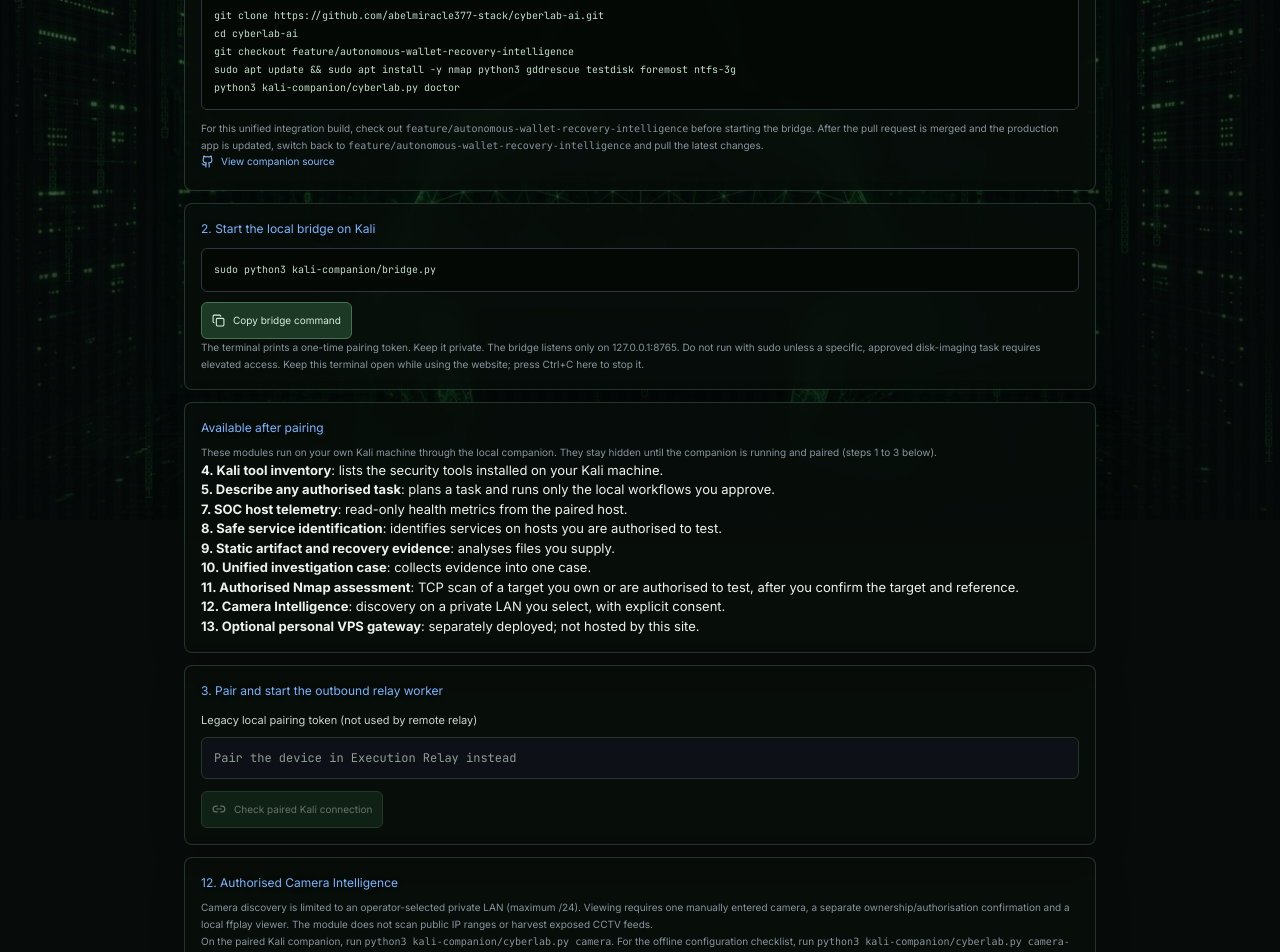
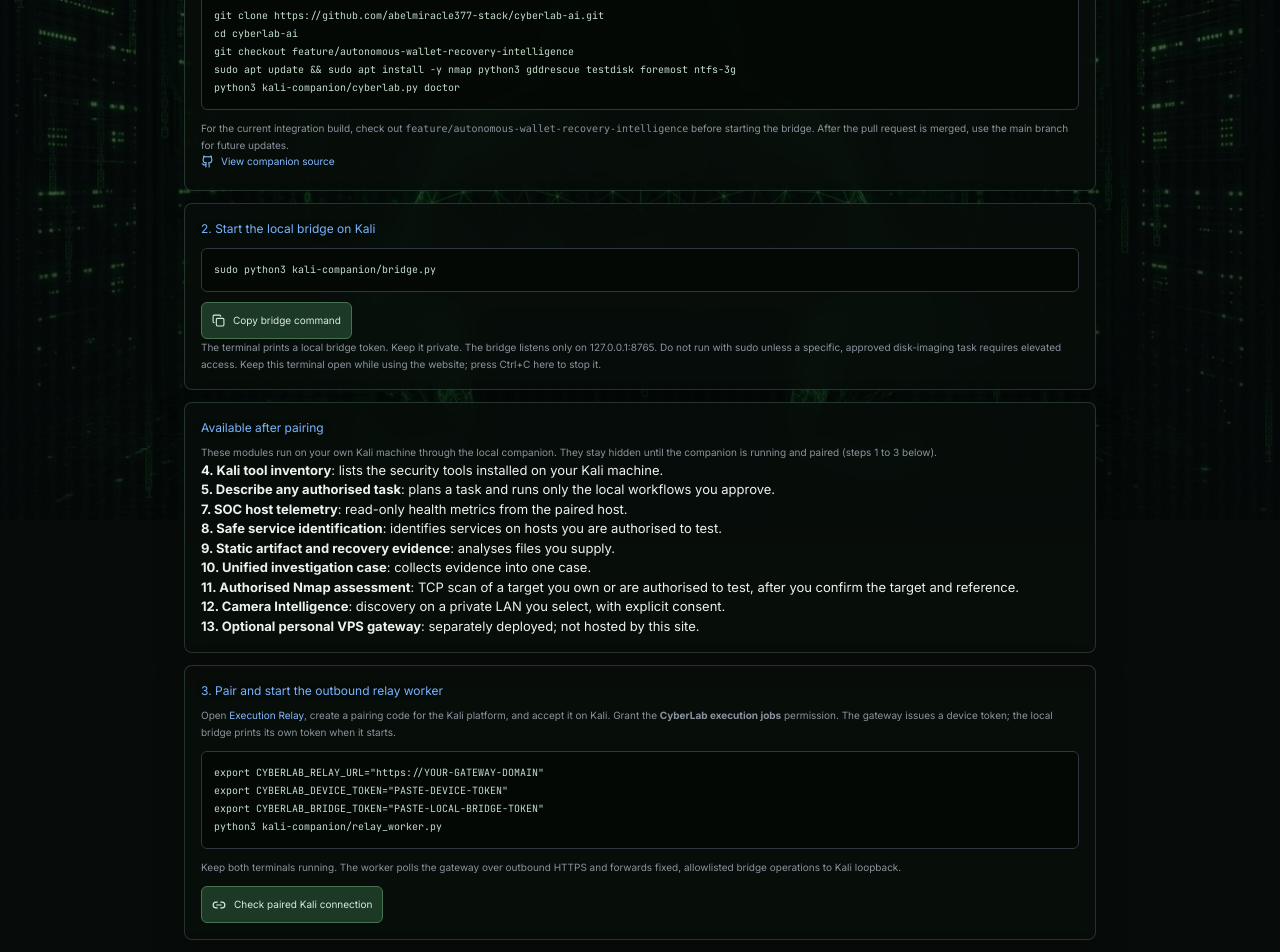
Before and after one commit to abelmiracle377-stack/cyberlab-ai, a Next.js app: page /kali-connection in a window 1280 px wide. Shown: the part 280-1232 px from the top of the page. Built offline with nearby package versions, Linux system fonts and the light colour scheme.

Commit message:
Replace obsolete local-token pairing UI with remote relay setup

```diff
--- a/app/kali-connection/page.tsx
+++ b/app/kali-connection/page.tsx
@@ -236,7 +236,7 @@ cd cyberlab-ai
 git checkout feature/autonomous-wallet-recovery-intelligence
 sudo apt update && sudo apt install -y nmap python3 gddrescue testdisk foremost ntfs-3g
 python3 kali-companion/cyberlab.py doctor`}</pre>
-        <p>For this unified integration build, check out <code>feature/autonomous-wallet-recovery-intelligence</code> before starting the bridge. After the pull request is merged and the production app is updated, switch back to <code>feature/autonomous-wallet-recovery-intelligence</code> and pull the latest changes.</p>
+        <p>For the current integration build, check out <code>feature/autonomous-wallet-recovery-intelligence</code> before starting the bridge. After the pull request is merged, use the main branch for future updates.</p>
         <a href="https://github.com/abelmiracle377-stack/cyberlab-ai/tree/main/kali-companion" target="_blank" rel="noreferrer"><Github size={13}/> View companion source</a>
       </section>
 
@@ -244,7 +244,7 @@ python3 kali-companion/cyberlab.py doctor`}</pre>
         <h2>2. Start the local bridge on Kali</h2>
         <pre>sudo python3 kali-companion/bridge.py</pre>
         <button className="report-download" type="button" onClick={copyCommand}><Copy size={13}/>{copied?"Copied":"Copy bridge command"}</button>
-        <p>The terminal prints a one-time pairing token. Keep it private. The bridge listens only on 127.0.0.1:8765. Do not run with sudo unless a specific, approved disk-imaging task requires elevated access. Keep this terminal open while using the website; press Ctrl+C here to stop it.</p>
+        <p>The terminal prints a local bridge token. Keep it private. The bridge listens only on 127.0.0.1:8765. Do not run with sudo unless a specific, approved disk-imaging task requires elevated access. Keep this terminal open while using the website; press Ctrl+C here to stop it.</p>
       </section>
 
       {!connected&&<section className="kali-panel">
@@ -264,8 +264,11 @@ python3 kali-companion/cyberlab.py doctor`}</pre>
       </section>}
       <section className="kali-panel">
         <h2>3. Pair and start the outbound relay worker</h2>
-        <label className="bridge-label">Legacy local pairing token (not used by remote relay)<input type="password" autoComplete="off" value={token} onChange={e=>{setToken(e.target.value);setConnected(false);sessionStorage.removeItem("cyberlab.kaliBridgeToken");}} placeholder="Pair the device in Execution Relay instead"/></label>
-        <button className="report-download" type="button" disabled={!token.trim()||checking} onClick={connectBridge}>{checking?<><LoaderCircle size={14}/> Connecting…</>:<><Link2 size={14}/> Check paired Kali connection</>}</button>
+        <p>Open <a href="/execution-relay" className="text-emerald-300 underline">Execution Relay</a>, create a pairing code for the Kali platform, and accept it on Kali. Grant the <strong>CyberLab execution jobs</strong> permission. The gateway issues a device token; the local bridge prints its own token when it starts.</p><pre>{`export CYBERLAB_RELAY_URL="https://YOUR-GATEWAY-DOMAIN"
+export CYBERLAB_DEVICE_TOKEN="PASTE-DEVICE-TOKEN"
+export CYBERLAB_BRIDGE_TOKEN="PASTE-LOCAL-BRIDGE-TOKEN"
+python3 kali-companion/relay_worker.py`}</pre><p>Keep both terminals running. The worker polls the gateway over outbound HTTPS and forwards fixed, allowlisted bridge operations to Kali loopback.</p>
+        <button className="report-download" type="button" disabled={checking} onClick={connectBridge}>{checking?<><LoaderCircle size={14}/> Connecting…</>:<><Link2 size={14}/> Check paired Kali connection</>}</button>
         {connected&&<p className="bridge-connected"><CheckCircle2 size={14}/> Connected to the separate Kali machine through the secure relay.</p>}
         {connected&&companion&&<section className="kali-panel" style={{marginTop:12}}>
           <h2>Paired companion</h2>
```
